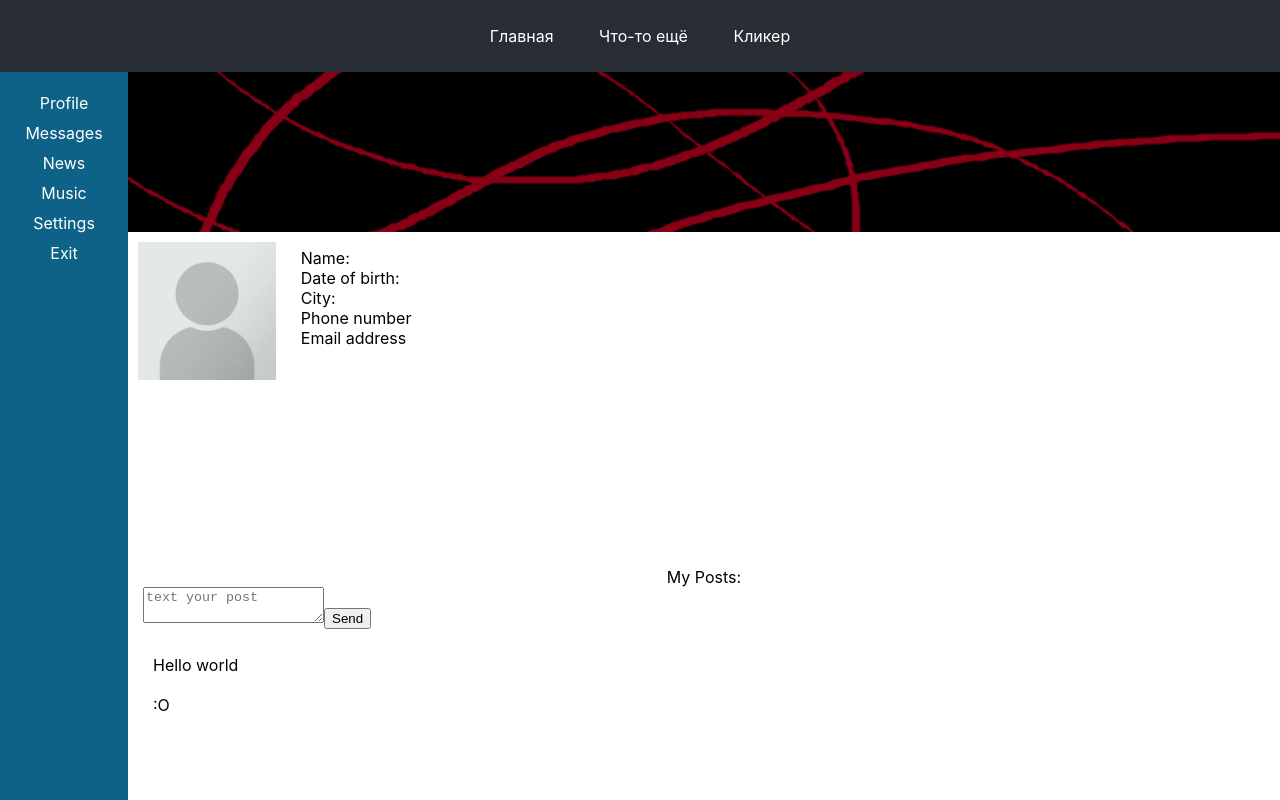
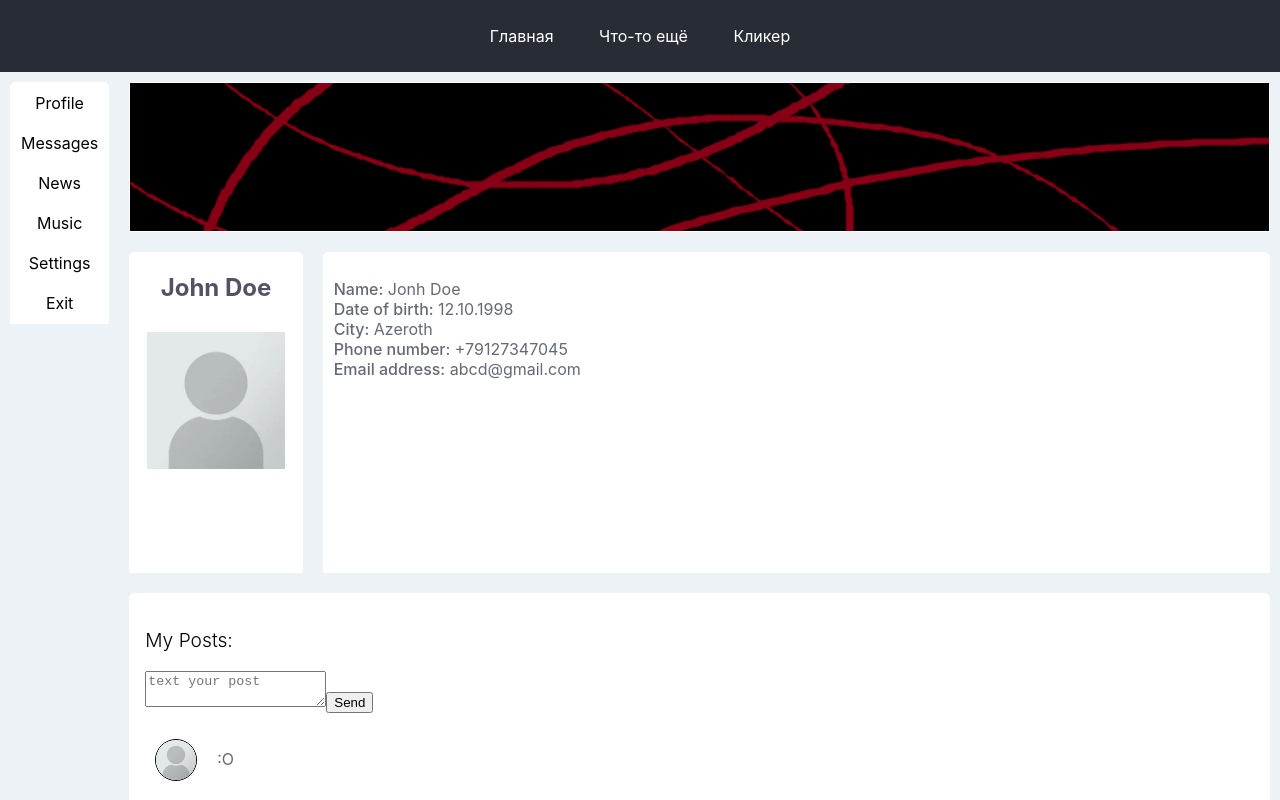
Before and after one commit to Elheid/reactJsSocialNet, a React (Create React App) app: page / in a window 1280 px wide. Shown: the top 800 px of the page. Built offline with nearby package versions, Linux system fonts and the light colour scheme.

Commit message:
splitIntoComponentAndStyling

```diff
--- a/src/App.css
+++ b/src/App.css
@@ -9,7 +9,6 @@ ul{
   list-style-type: none;
   padding: 0;
 }
-
 
 .wrapper{
   min-height: 100%;
@@ -24,20 +23,10 @@ ul{
 .App-logo {
   pointer-events: none;
 }
-/*
-@media (prefers-reduced-motion: no-preference) {
-  .App-logo {
-    animation: App-logo-spin infinite 20s linear;
-  }
-}*/
+
 
 .App-header {
   background-color: #282c34;
-  /*display: flex;
-  flex-direction: column;
-  align-items: center;
-  justify-content: center;
-  font-size: calc(10px + 2vmin);*/
   color: white;
 }
 
@@ -55,7 +44,10 @@ ul{
 }
 
 .main-content{
-  background-color:#0f6287;
+  /*background-color:#0f6287;*/
+
+  background: #edf2f6;
+
   flex-grow: 1;
   height: 100%;
   min-height: 100vh;
@@ -132,9 +124,21 @@ li.nav-item:hover {
 }
 
 
+span {
+  color: #646a75;
+}
+
+.sticky-header{
+  position: sticky;
+  top: 0;
+}
+
 /*Тут будет всё связанное с соц сетью */
 
 /*Тут будет всё связанное с профилем */
+
+
+
 
 .profile-page {
   flex-grow: 1;
@@ -143,19 +147,52 @@ li.nav-item:hover {
   /*height: 100%;*/
 
   display: grid;
-  grid-template-columns:  10% 90%;
-  background-color: #0f6287;
+  grid-template-columns: 1fr 10fr;
+  /*background: #edf2f6;*/
   grid-template-areas: 'aside profile';
 }
 
 li.page-item {
-  color: white;
-  padding: 5px;
+  color: rgb(0, 0, 0);
+  padding: 10px;
 }
 
 li.page-item:hover {
-  background-color: #1584b8;
+  /*background-color: #1584b8;*/
+  background-color:#edf2f6;
 }
+
+/*Всё что связвно с profile */
+.profile{
+  width: 100%;
+  height: 100%;
+
+  display: grid;
+  grid-template-columns: 1fr 5fr;
+  grid-template-rows: 2fr 4fr 4fr;
+
+  grid-template-areas: 'wallpaper wallpaper'
+                        'icon info'
+                        'posts posts';
+
+
+  /*background: #edf2f6;*/
+
+}
+
+.box-of-content{
+margin: 10px;
+  border-radius: 5px 5px 0 0;
+  border: 1px white solid;
+  background: white;
+}
+
+/*Всё что связвно с wallpaper */
+.wallpaper-container{
+  grid-area: wallpaper;
+  /*height: 10vh;*/
+}
+
 
 .wallpaper{
   width: 100%;
@@ -166,23 +203,10 @@ li.page-item:hover {
   background-position: center;
 }
 
-.profile{
-  width: 100%;
-  height: 100%;
+/*Всё что связвно с ProfileIcon */
 
-  display: grid;
-  grid-template-columns:  15% 85%;
-  grid-template-rows: 20% 40% 40%;
-  background-color: white;
-  grid-template-areas: 'wallpaper wallpaper'
-                        'icon info'
-                        'posts posts';
-
-}
-
-.wallpaper-container{
-  grid-area: wallpaper;
-  /*height: 10vh;*/
+h2.name.profile-name {
+  color: #515365;
 }
 
 .profile-icon{
@@ -194,18 +218,37 @@ li.page-item:hover {
   grid-area: icon;
 }
 
+/*Всё что связвно с profileInfo */
+
 .profile-info{
   grid-area: info;
 }
+
+ul.info-list {
+  padding: 10px;
+}
+
 
 li.info-item {
   width: fit-content;
 }
 
+span.info-type {
+  font-weight: 500;
+}
+
+/*Всё что связвно с posts */
 .posts{
   grid-area: posts;
   padding: 15px;
 }
+
+h3.section-name {
+  text-align: left;
+  font-weight: 300;
+  font-size: larger;
+}
+
 
 .new-post {
   width: fit-content;
@@ -213,10 +256,29 @@ li.info-item {
 
 ul.posts-list {
   overflow-y: auto;
-  height: 100%;
+  display: flex;
+  flex-direction: column;
+  align-items: flex-start;
+  gap: 20px;
 }
 
 li.post-item {
   width: fit-content;
   padding: 10px;
+  display: flex;
+  align-items: flex-start;
+  gap: 10px;
+  background: #ffffff;
+
 }
+
+
+img.avatar-post {
+  height: 5vh;
+  border-radius: 30px;
+  border: 1px solid black;
+}
+
+span.post-text {
+  padding: 10px;
+}
--- a/src/components/Profile.js
+++ /dev/null
@@ -1,46 +0,0 @@
-
-const ProfileComponent = () => {
-    return (
-        <div className="profile-page">
-            <aside className="aside-nav">
-                <ul className="list-of-pages">
-                    <li className="page-item">Profile</li>
-                    <li className="page-item">Messages</li>
-                    <li className="page-item">News</li>
-                    <li className="page-item">Music</li>
-                    <li className="page-item">Settings</li>
-                    <li className="page-item">Exit</li>
-                </ul>
-            </aside>
-            <section className="profile">
-                <div className="wallpaper-container">
-                    <div className="wallpaper"></div>
-                </div>
-
-                <img src={`${process.env.PUBLIC_URL}/img/profileIcon.webp`} className="profile-icon" alt="profile-icon" />
-                <div className="profile-info">
-                    <ul className="info-list">
-                        <li className="info-item">Name:</li>
-                        <li className="info-item">Date of birth:</li>
-                        <li className="info-item">City:</li>
-                        <li className="info-item">Phone number</li>
-                        <li className="info-item">Email address</li>
-                    </ul>
-                </div>
-                <div className="posts">
-                    <span>My Posts:</span>
-                    <div className="new-post">
-                        <textarea placeholder="text your post"></textarea>
-                        <button className="send-post-button">Send</button>
-                    </div>
-                    <ul className="posts-list">
-                        <li className="post-item">Hello world</li>
-                        <li className="post-item">:O</li>
-                    </ul>
-                </div>
-            </section>
-        </div>
-    );
-}
-
-export default ProfileComponent;
--- a/src/components/header.js
+++ b/src/components/header.js
@@ -3,7 +3,7 @@ import NavComponent from "./Nav";
 const HeaderComponent = () => {
     //const header = document.querySelector("header.main-header");
     return (
-        <header className="App-header main-header">
+        <header className="App-header main-header sticky-header">
             <NavComponent />
         </header>
     );
--- a/src/components/mainContent.js
+++ b/src/components/mainContent.js
@@ -1,9 +1,9 @@
-import ClickableImgComponent from "./ClickableImg";
-import ProfileComponent from "./Profile";
+//import ClickableImgComponent from "./ClickableImg";
+import ProfilePageComponent from "./profilePage/ProfileMainPage";
 const MainContentComponent = () => {
     return (
         <main className="main-content">
-        <ProfileComponent />
+        <ProfilePageComponent />
         </main>
     );
 }
--- /dev/null
+++ b/src/components/profilePage/ProfileAsideNav.js
@@ -0,0 +1,16 @@
+const AsideNavComponent = () => {
+    return (
+        <aside className="aside-nav">
+            <ul className="list-of-pages box-of-content">
+                <li className="page-item">Profile</li>
+                <li className="page-item">Messages</li>
+                <li className="page-item">News</li>
+                <li className="page-item">Music</li>
+                <li className="page-item">Settings</li>
+                <li className="page-item">Exit</li>
+            </ul>
+        </aside>
+    );
+}
+
+export default AsideNavComponent;
--- /dev/null
+++ b/src/components/profilePage/ProfileContent.js
@@ -0,0 +1,17 @@
+import ProfileIconComponent from "./ProfileIcon";
+import ProfileInfoComponent from "./ProfileInfo";
+import ProfilePostsComponent from "./ProfilePosts";
+import ProfileWallpaperComponent from "./ProfileWallpaper";
+
+
+const ProfileContentComponent = ()=>{
+    return (
+        <section className="profile">
+        <ProfileWallpaperComponent />
+        <ProfileIconComponent />
+        <ProfileInfoComponent />
+        <ProfilePostsComponent />
+        </section>
+    );
+}
+export default ProfileContentComponent;
--- /dev/null
+++ b/src/components/profilePage/ProfileIcon.js
@@ -0,0 +1,10 @@
+const ProfileIconComponent = () => {
+    return (
+        <div className="profile-icon-container box-of-content">
+            <h2 className="name profile-name">John Doe</h2>
+            <img src={`${process.env.PUBLIC_URL}/img/profileIcon.webp`} className="profile-icon" alt="profile-icon" />
+        </div>
+    );
+}
+
+export default ProfileIconComponent;
--- /dev/null
+++ b/src/components/profilePage/ProfileInfo.js
@@ -0,0 +1,15 @@
+const ProfileInfoComponent = () => {
+    return (
+        <section className="profile-info box-of-content">
+            <ul className="info-list">
+                <li className="info-item name"><span className="info-type">Name:</span> <span className="name info">Jonh Doe</span> </li>
+                <li className="info-item birth-date"> <span className="info-type">Date of birth:</span> <span className="birth-date info">12.10.1998</span> </li>
+                <li className="info-item city-name"> <span className="info-type">City:</span> <span className="city-name info">Azeroth</span></li>
+                <li className="info-item phone-number"> <span className="info-type">Phone number:</span> <span className="phone-number info">+79127347045</span></li>
+                <li className="info-item email"> <span className="info-type">Email address:</span> <span className="email info">abcd@gmail.com</span></li>
+            </ul>
+        </section>
+    );
+}
+
+export default ProfileInfoComponent;
--- /dev/null
+++ b/src/components/profilePage/ProfileMainPage.js
@@ -0,0 +1,13 @@
+import AsideNavComponent from "./ProfileAsideNav";
+import ProfileContentComponent from "./ProfileContent";
+
+const ProfilePageComponent = () => {
+    return (
+        <section className="profile-page">
+            <AsideNavComponent />
+            <ProfileContentComponent/>
+        </section>
+    );
+}
+
+export default ProfilePageComponent;
--- /dev/null
+++ b/src/components/profilePage/ProfilePosts.js
@@ -0,0 +1,48 @@
+const ProfilePostsComponent = () => {
+    return (
+        <section className="posts box-of-content">
+            <h3 className="section-name">My Posts:</h3>
+            <div className="new-post">
+                <textarea placeholder="text your post"></textarea>
+                <button className="send-post-button">Send</button>
+            </div>
+            <ul className="posts-list">
+                <PostItemComponent text=":O"/>
+                <PostItemComponent text="Hello World!"/>
+            </ul>
+        </section>
+    );
+}
+
+const SendPostComponent =()=>{
+    return (
+        <div className="new-post">
+        <SendTextareaComponent />
+        <SendButtonComponent />
+        </div>
+    );
+}
+
+const SendTextareaComponent = ()=>{
+    return (
+        <textarea placeholder="text your post"></textarea>
+    );
+}
+
+const SendButtonComponent = ()=>{
+    return (
+        <button className="send-post-button">Send</button>
+    );
+}
+
+const PostItemComponent = ({text}) => {
+    return (
+        <li className="post-item">
+            <div className="avatar-post-container">
+                <img src={`${process.env.PUBLIC_URL}/img/profileIcon.webp`} alt="avatar" className="avatar-post" />
+            </div>
+            <span className="post-text">{text}</span>
+        </li>
+    );
+}
+export default ProfilePostsComponent;
--- /dev/null
+++ b/src/components/profilePage/ProfileWallpaper.js
@@ -0,0 +1,9 @@
+const ProfileWallpaperComponent = ()=>{
+    return(
+        <div className="wallpaper-container box-of-content">
+        <div className="wallpaper"></div>
+    </div>
+    );
+}
+
+export default ProfileWallpaperComponent;
```
